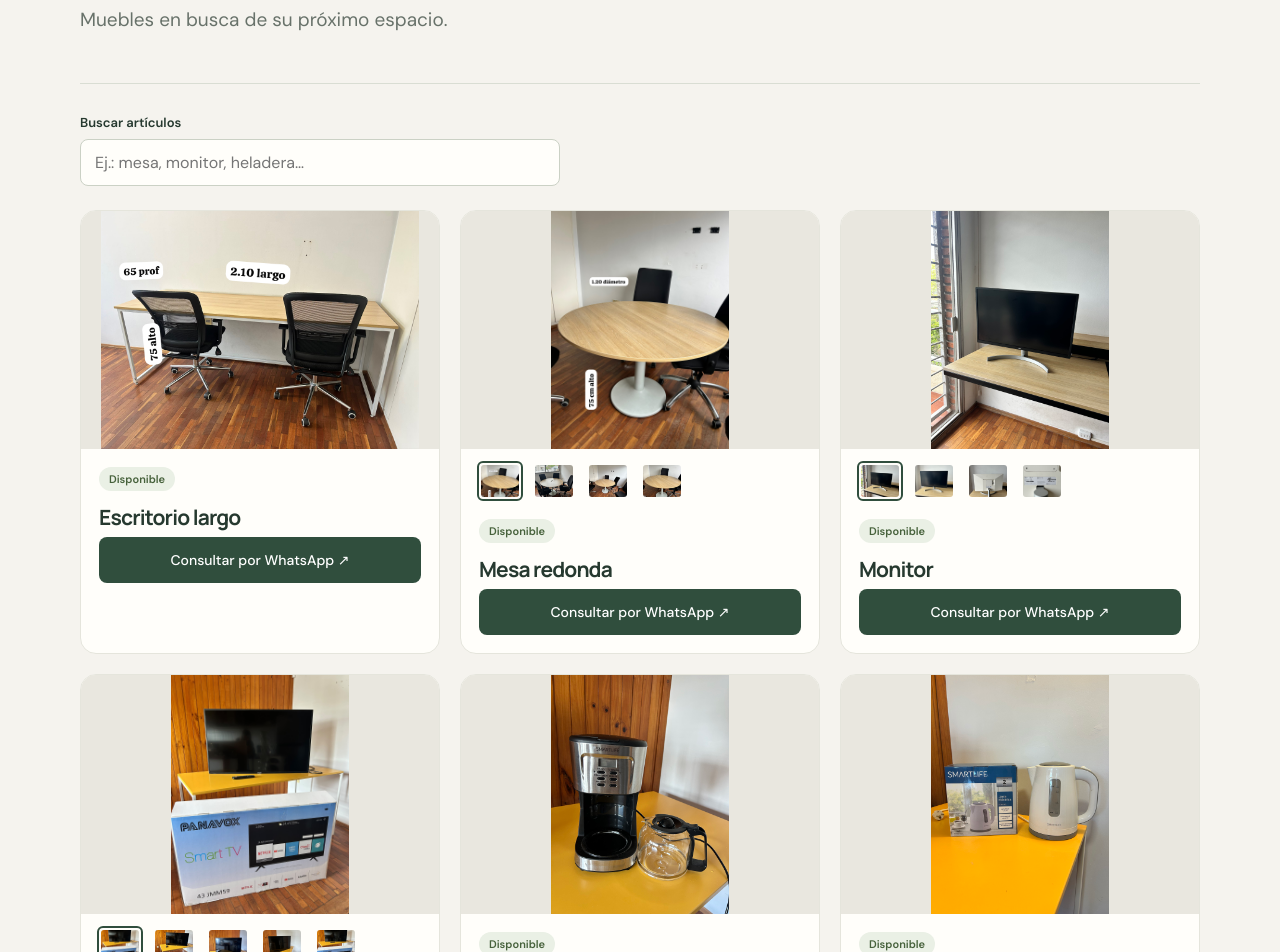
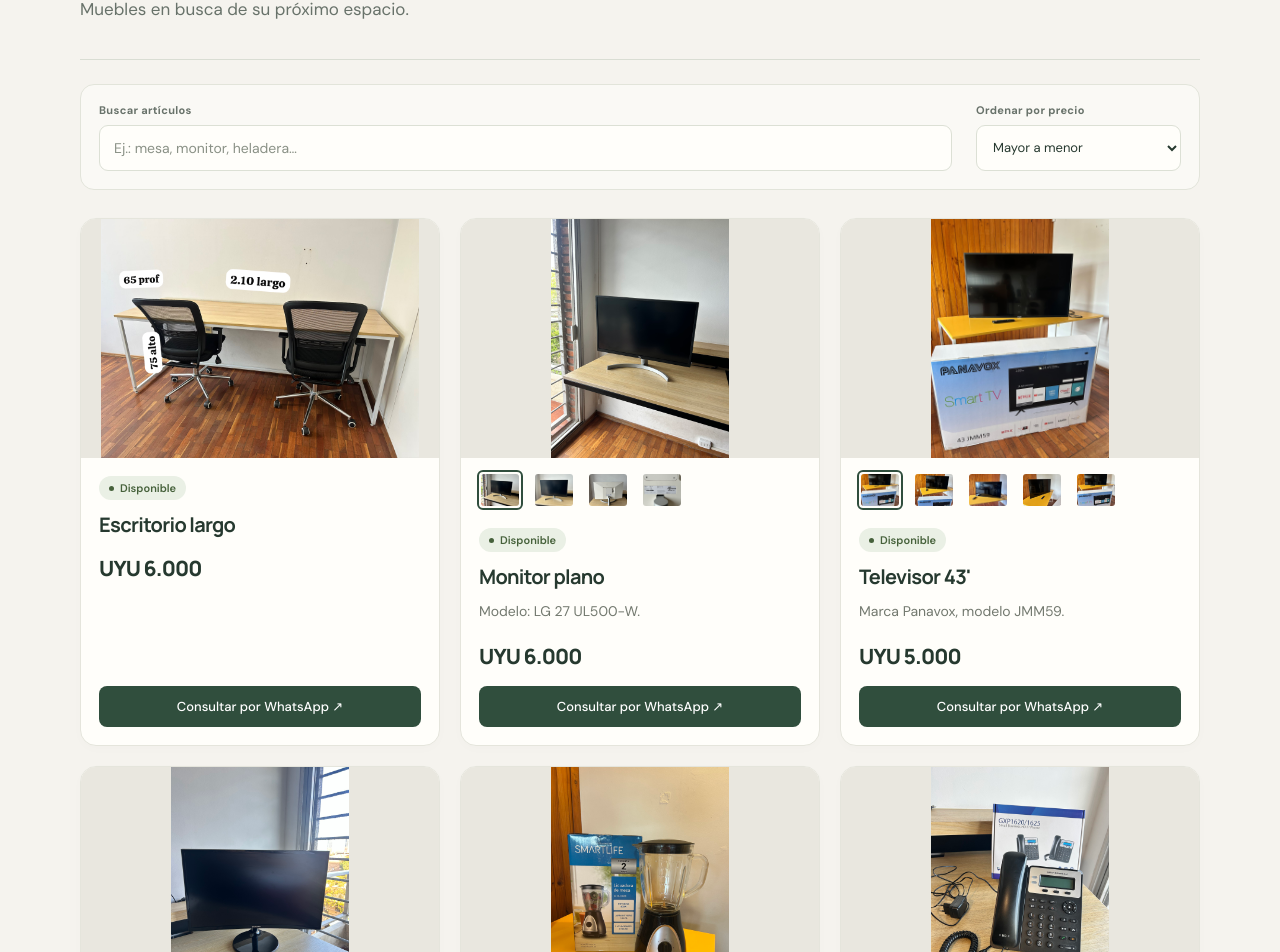
Before and after one commit to Biller-Labs/venta-oficina, a plain HTML site: page index.html in a window 1280 px wide. Shown: the part 192-1144 px from the top of the page. Drawn offline with Linux system fonts and the light colour scheme.

Commit message:
Refresh catalog design, add price sorting and update product prices

```diff
--- a/index.html
+++ b/index.html
@@ -16,9 +16,18 @@
       <p>Muebles en busca de su próximo espacio.</p>
     </header>
     <main>
+      <div class="catalog-toolbar">
       <div class="search-field">
         <label for="search">Buscar artículos</label>
         <input id="search" type="search" placeholder="Ej.: mesa, monitor, heladera…" autocomplete="off" aria-controls="catalog" disabled>
+      </div>
+      <div class="sort-field">
+        <label for="sort">Ordenar por precio</label>
+        <select id="sort" aria-controls="catalog" disabled>
+          <option value="desc">Mayor a menor</option>
+          <option value="asc">Menor a mayor</option>
+        </select>
+      </div>
       </div>
       <p id="message" role="status">Cargando artículos…</p>
       <div id="catalog" class="catalog"></div>
--- a/items.json
+++ b/items.json
@@ -11,7 +11,8 @@
     "id": "mesa-larga",
     "nombre": "Escritorio largo",
     "descripcion": "",
-    "precio": null,
+    "precio": 6000,
+    "moneda": "UYU",
     "estado": "disponible",
     "imagenes": ["mesa_larga_escritorio/mesa_larga.jpeg"]
   },
@@ -49,17 +50,19 @@
   },
   {
     "id": "monitor",
-    "nombre": "Monitor",
-    "descripcion": "",
-    "precio": null,
+    "nombre": "Monitor plano",
+    "descripcion": "Modelo: LG 27 UL500-W.",
+    "precio": 6000,
+    "moneda": "UYU",
     "estado": "disponible",
     "imagenes": ["monitor/IMG_0437.jpg", "monitor/IMG_0438.jpg", "monitor/IMG_0439.jpg", "monitor/IMG_0440.jpg"]
   },
   {
     "id": "televisor",
-    "nombre": "Televisor",
-    "descripcion": "",
-    "precio": null,
+    "nombre": "Televisor 43'",
+    "descripcion": "Marca Panavox, modelo JMM59.",
+    "precio": 5000,
+    "moneda": "UYU",
     "estado": "disponible",
     "imagenes": ["televisor/televisor.jpg", "televisor/IMG_0453.jpg", "televisor/IMG_0454.jpg", "televisor/IMG_0455.jpg", "televisor/IMG_0456.jpg"]
   },
@@ -67,7 +70,8 @@
     "id": "cafetera-smartlife",
     "nombre": "Cafetera Smartlife",
     "descripcion": "",
-    "precio": null,
+    "precio": 800,
+    "moneda": "UYU",
     "estado": "disponible",
     "imagenes": ["cafetera_smartlife/IMG_0467 2.jpg"]
   },
@@ -75,7 +79,8 @@
     "id": "jarra-electrica",
     "nombre": "Jarra eléctrica",
     "descripcion": "",
-    "precio": null,
+    "precio": 500,
+    "moneda": "UYU",
     "estado": "disponible",
     "imagenes": ["jarra_electrica/IMG_0479.jpg"]
   },
@@ -99,7 +104,8 @@
     "id": "licuadora-smartlife",
     "nombre": "Licuadora Smartlife",
     "descripcion": "",
-    "precio": null,
+    "precio": 1000,
+    "moneda": "UYU",
     "estado": "disponible",
     "imagenes": ["licuadora_smartlife/IMG_0478.jpg"]
   },
@@ -139,9 +145,10 @@
     "id": "monitor-curvo",
     "nombre": "Monitor curvo",
     "descripcion": "Modelo: LC24F390FHLXZB.",
-    "precio": null,
+    "precio": 4000,
+    "moneda": "UYU",
     "estado": "disponible",
-    "imagenes": ["monitor_curvo/IMG_0500.jpg", "monitor_curvo/IMG_0501.jpg"]
+    "imagenes": ["monitor_curvo/IMG_0501.jpg", "monitor_curvo/IMG_0500.jpg"]
   },
   {
     "id": "teclado-kolke",
@@ -150,5 +157,14 @@
     "precio": null,
     "estado": "disponible",
     "imagenes": ["teclado_kolke/IMG_0505.jpg"]
+  },
+  {
+    "id": "telefono",
+    "nombre": "Teléfono",
+    "descripcion": "",
+    "precio": 1000,
+    "moneda": "UYU",
+    "estado": "disponible",
+    "imagenes": ["telefono/IMG_0508.jpg"]
   }
 ]
--- a/script.js
+++ b/script.js
@@ -32,6 +32,7 @@ async function loadCatalog() {
     const items = await response.json();
     const catalog = document.querySelector('#catalog');
     const search = document.querySelector('#search');
+    const sort = document.querySelector('#sort');
     const normalize = (text) => text.normalize('NFD').replace(/[\u0300-\u036f]/g, '').toLowerCase();
     const searchableCards = [];
 
@@ -89,7 +90,7 @@ async function loadCatalog() {
       description.textContent = item.descripcion;
       const price = document.createElement('p');
       price.className = 'price';
-      price.textContent = typeof item.precio === 'number' ? `USD ${currency.format(item.precio)}` : '';
+      price.textContent = typeof item.precio === 'number' ? `${item.moneda || 'USD'} ${currency.format(item.precio)}` : '';
       content.append(status, title);
       if (item.descripcion.trim()) content.append(description);
       if (typeof item.precio === 'number') content.append(price);
@@ -106,7 +107,7 @@ async function loadCatalog() {
       }
       card.append(photoLink, gallery, content);
       catalog.append(card);
-      searchableCards.push({ card, text: normalize(`${item.nombre} ${item.descripcion}`) });
+      searchableCards.push({ card, price: item.precio, text: normalize(`${item.nombre} ${item.descripcion}`) });
     }
     const filterCatalog = () => {
       const terms = normalize(search.value).trim().split(/\s+/).filter(Boolean);
@@ -119,6 +120,19 @@ async function loadCatalog() {
       message.hidden = count > 0;
     };
     search.disabled = false;
+    const sortCatalog = () => {
+      searchableCards.sort((a, b) => {
+        const aPriced = typeof a.price === 'number';
+        const bPriced = typeof b.price === 'number';
+        if (aPriced !== bPriced) return aPriced ? -1 : 1;
+        if (!aPriced) return 0;
+        return sort.value === 'asc' ? a.price - b.price : b.price - a.price;
+      });
+      for (const { card } of searchableCards) catalog.append(card);
+    };
+    sort.disabled = false;
+    sort.addEventListener('change', sortCatalog);
+    sortCatalog();
     search.addEventListener('input', filterCatalog);
     filterCatalog();
   } catch (error) {
--- a/styles.css
+++ b/styles.css
@@ -1,33 +1,41 @@
 @import url('https://fonts.googleapis.com/css2?family=DM+Sans:wght@400;500;600;700&family=Manrope:wght@400;600;700;800&display=swap');
 
-:root { color-scheme: light; font-family: 'DM Sans', sans-serif; color: #26392f; background: #f5f3ee; }
+:root { color-scheme: light; font-family: 'DM Sans', sans-serif; color: #26392f; background: #f5f3ee; -webkit-font-smoothing: antialiased; }
 * { box-sizing: border-box; }
 body { margin: 0; }
 a { color: inherit; }
 .hero, main, footer { width: min(1120px, calc(100% - 48px)); margin: auto; }
-.hero { padding: 48px 0 32px; }
-.eyebrow { font-size: 11px; letter-spacing: .17em; font-weight: 700; }
+.hero { padding: 56px 0 36px; position: relative; }
+.eyebrow { display: inline-flex; align-items: center; gap: 10px; font-size: 10px; letter-spacing: .17em; font-weight: 700; color: #69796b; }
+.eyebrow::before { content: ''; width: 7px; height: 7px; border-radius: 50%; background: #cf754d; box-shadow: 0 0 0 4px #cf754d15; }
 h1, h2, h3 { font-family: Manrope, sans-serif; }
-h1 { font-size: clamp(40px, 7vw, 78px); letter-spacing: -.065em; line-height: 1.1; margin: 22px 0; }
+h1 { font-size: clamp(40px, 6vw, 68px); letter-spacing: -.065em; line-height: 1.1; margin: 18px 0; font-weight: 800; }
 h1 span { color: #cf754d; }
-.hero > p { font-size: 19px; color: #68726a; }
+.hero > p { font-size: 17px; color: #68726a; margin: 0; line-height: 1.6; }
 .details { display: flex; flex-wrap: wrap; gap: 10px; margin-top: 30px; }
 .details span { border: 1px solid #d9ddd3; border-radius: 24px; padding: 9px 16px; font-size: 13px; }
-main { border-top: 1px solid #d9ddd3; padding-top: 30px; padding-bottom: 64px; }
+main { border-top: 1px solid #d9ddd3; padding-top: 24px; padding-bottom: 64px; }
 .section-heading { display: flex; align-items: center; justify-content: space-between; margin-bottom: 24px; }
 h2 { font-size: 22px; margin: 0; letter-spacing: -.04em; }
 #item-count { color: #68726a; font-size: 13px; }
-.search-field { margin-bottom: 24px; }
-.search-field label { display: block; font-size: 13px; font-weight: 600; margin-bottom: 8px; }
-.search-field input { width: 100%; max-width: 480px; padding: 12px 14px; border: 1px solid #cbd1c5; border-radius: 8px; background: #fffefa; color: inherit; font: inherit; }
+.catalog-toolbar { display: flex; align-items: end; gap: 24px; padding: 18px; margin-bottom: 28px; border: 1px solid #e2e4da; border-radius: 14px; background: #faf9f5; }
+.search-field { flex: 1; min-width: 0; }
+.sort-field { flex: 0 0 205px; font-size: 13px; }
+.sort-field label, .search-field label { display: block; font-size: 11px; font-weight: 700; letter-spacing: .03em; margin-bottom: 8px; color: #68726a; }
+.sort-field select { width: 100%; height: 46px; padding: 0 12px; border: 1px solid #dce0d5; border-radius: 9px; background: #fffefa; color: inherit; font: inherit; cursor: pointer; }
+.sort-field select:focus-visible { outline: 2px solid #304e3d; outline-offset: 2px; }
+.search-field input { width: 100%; height: 46px; padding: 12px 14px; border: 1px solid #dce0d5; border-radius: 9px; background: #fffefa; color: inherit; font: inherit; font-size: 14px; }
+.search-field input::placeholder { color: #8a9186; }
 .search-field input:focus-visible { outline: 2px solid #304e3d; outline-offset: 2px; }
 .catalog { display: grid; grid-template-columns: repeat(3, minmax(0, 1fr)); gap: 20px; }
-.card { background: #fffefa; border: 1px solid #e5e5dc; border-radius: 16px; overflow: hidden; }
+.card { display: flex; flex-direction: column; background: #fffefa; border: 1px solid #e5e5dc; border-radius: 16px; overflow: hidden; box-shadow: 0 3px 12px #26392f04; transition: box-shadow .2s, transform .2s; }
+.card[hidden] { display: none; }
+@media (hover: hover) { .card:hover { transform: translateY(-3px); box-shadow: 0 12px 28px #26392f10; } }
 .photo-link { display: block; width: 100%; padding: 0; border: 0; background: #e9e7df; overflow: hidden; cursor: zoom-in; }
 .photo-link:focus-visible { outline: 3px solid #cf754d; outline-offset: -3px; }
 .photo-open { overflow: hidden; }
 .photo-dialog { width: min(1100px, calc(100% - 32px)); max-height: calc(100dvh - 32px); padding: 54px 12px 12px; border: 0; border-radius: 12px; background: #fffefa; }
-.photo-dialog::backdrop { background: rgb(0 0 0 / 75%); }
+.photo-dialog::backdrop { background: rgb(14 25 19 / 80%); backdrop-filter: blur(6px); }
 .photo-dialog > img { display: block; width: 100%; max-height: calc(100dvh - 110px); object-fit: contain; }
 .close-photo { position: absolute; top: 10px; right: 12px; padding: 8px 14px; border: 0; border-radius: 6px; background: #304e3d; color: white; font: inherit; cursor: pointer; }
 .close-photo:focus-visible { outline: 3px solid #cf754d; outline-offset: 2px; }
@@ -39,14 +47,17 @@ h2 { font-size: 22px; margin: 0; letter-spacing: -.04em; }
 .gallery button[aria-pressed="true"] { border-color: #304e3d; }
 .gallery img { display: block; width: 38px; height: 32px; object-fit: cover; border-radius: 3px; }
 .gallery button:focus-visible { outline: 3px solid #cf754d; outline-offset: 2px; }
-.card-content { padding: 18px; }
+.card-content { padding: 18px; display: flex; flex-direction: column; align-items: start; flex: 1; }
 .status { display: inline-block; border-radius: 20px; background: #eaf0e5; color: #46613b; padding: 5px 10px; font-size: 11px; font-weight: 600; }
+.status::before { content: ''; display: inline-block; width: 5px; height: 5px; margin-right: 6px; border-radius: 50%; background: currentColor; vertical-align: middle; }
 .status.reservado { background: #fff0d5; color: #805811; }
 .status.vendido { background: #eee; color: #656565; }
-h3 { font-size: 21px; letter-spacing: -.04em; margin: 12px 0 6px; }
+h3 { font-size: 20px; letter-spacing: -.035em; margin: 12px 0 10px; line-height: 1.3; }
 .description { color: #73796f; font-size: 14px; line-height: 1.6; margin: 0; }
-.price { font-size: 18px; font-weight: 600; margin: 16px 0; }
-.contact { display: block; text-align: center; background: #304e3d; color: white; text-decoration: none; padding: 14px 10px; border-radius: 8px; font-size: 14px; font-weight: 500; }
+.price { font-family: Manrope, sans-serif; font-size: 21px; font-weight: 800; letter-spacing: -.04em; margin: 6px 0 16px; }
+.contact { display: block; width: 100%; margin-top: auto; text-align: center; background: #304e3d; color: white; text-decoration: none; padding: 12px 10px; border-radius: 8px; font-size: 13px; font-weight: 500; transition: background .2s; }
+.description { margin-bottom: 14px; overflow-wrap: anywhere; }
+#message:not([hidden]) { text-align: center; padding: 36px 20px; border: 1px dashed #cbd1c5; border-radius: 12px; color: #68726a; line-height: 1.6; }
 .contact:hover { background: #203e2d; }
 a:focus-visible { outline: 3px solid #cf754d; outline-offset: 4px; }
 footer { border-top: 1px solid #d9ddd3; padding: 26px 0 36px; display: flex; justify-content: space-between; gap: 20px; font-size: 12px; color: #68726a; }
@@ -57,8 +68,10 @@ footer { border-top: 1px solid #d9ddd3; padding: 26px 0 36px; display: flex; jus
   .hero, main, footer { width: calc(100% - 32px); }
   .hero { padding: 52px 0 36px; }
   .hero > p { font-size: 16px; }
+  .catalog-toolbar { flex-direction: column; align-items: stretch; gap: 16px; padding: 16px; }
+  .sort-field { flex-basis: auto; }
   .catalog { grid-template-columns: 1fr; gap: 22px; }
   .card-content { padding: 22px; }
   footer { flex-direction: column; gap: 12px; }
 }
-@media (prefers-reduced-motion: reduce) { .photo-link img { transition: none; } }
+@media (prefers-reduced-motion: reduce) { .photo-link img, .card, .contact { transition: none; } .card:hover { transform: none; } }
```
Also changed, not shown: telefono/IMG_0508.jpg (added).
